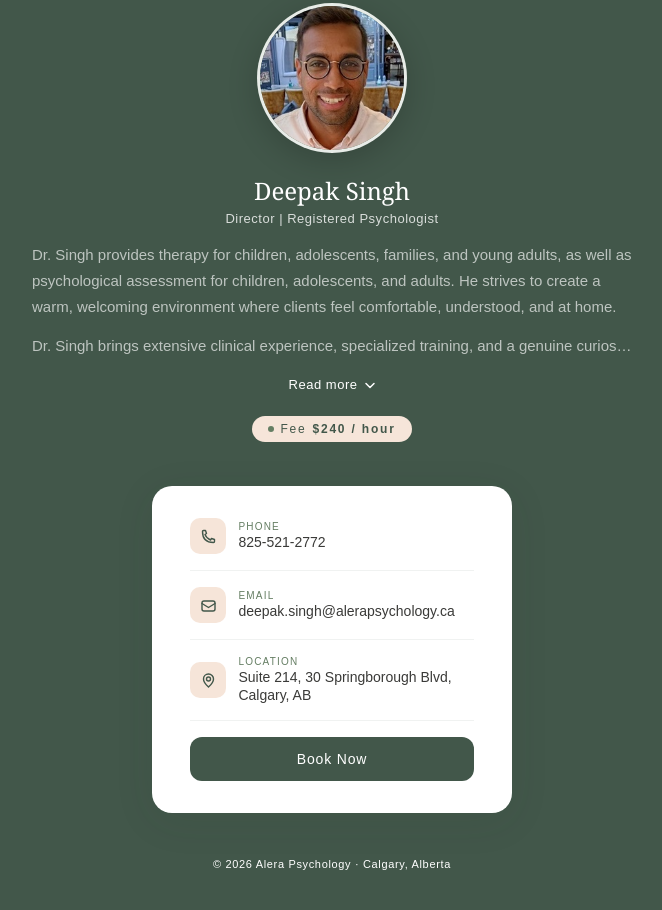
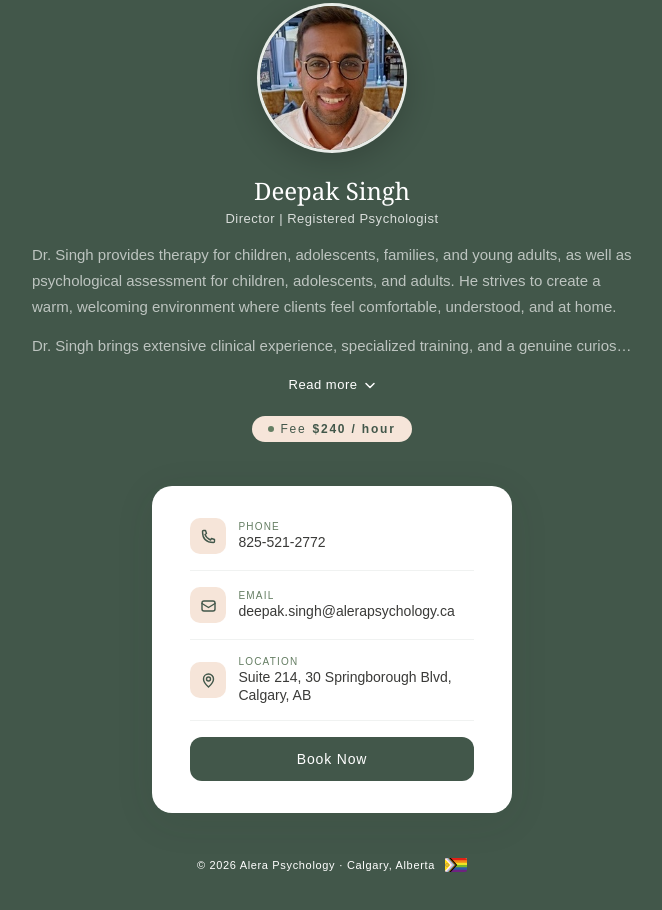
Before and after one commit to alerapsych/alerapsych.github.io, a plain HTML site: page index.html in a window 1280 px wide. Shown: the part 374-1284 px from the top of the page, without its empty margins (308-970 px from the left). Drawn offline with Linux system fonts and the light colour scheme; a web font is replaced by a local one.

Commit message:
add inclusive flag

```diff
--- a/index.html
+++ b/index.html
@@ -340,7 +340,20 @@
       color: var(--white);
       opacity: 0.3;
       letter-spacing: 0.06em;
+      display: flex;
+      flex-wrap: wrap;
+      align-items: center;
+      justify-content: center;
+      gap: 10px;
       animation: up .7s ease .44s both;
+    }
+
+    .pride-flag {
+      display: block;
+      height: 14px;
+      width: auto;
+      border-radius: 2px;
+      flex-shrink: 0;
     }
 
     @keyframes up {
@@ -470,7 +483,25 @@
 
     </div>
 
-    <footer>© 2026 Alera Psychology · Calgary, Alberta</footer>
+    <footer>
+      <span>© 2026 Alera Psychology · Calgary, Alberta</span>
+      <svg class="pride-flag" xmlns="http://www.w3.org/2000/svg" viewBox="0 0 1200 762" role="img"
+        aria-label="Inclusive pride flag">
+        <path fill="#6d2380" d="M0 0h1200v762H0V0Z" />
+        <path fill="#2c58a4" d="M0 0h1200v635H0V0Z" />
+        <path fill="#78b82a" d="M0 0h1200v508H0V0Z" />
+        <path fill="#efe524" d="M0 0h1200v381H0V0Z" />
+        <path fill="#f28917" d="M0 0h1200v254H0V0Z" />
+        <path fill="#e22016" d="M0 0h1200v127H0V0Z" />
+        <path d="M315 0H0v762h315l353-381L315 0z" />
+        <path fill="#945516" d="M241 0H0v762h241l353-381L241 0z" />
+        <path fill="#7bcce5" d="M168 0H0v762h168l353-381L168 0z" />
+        <path fill="#f4aec8" d="M95 0H0v762h95l353-381L95 0z" />
+        <path fill="#fff" d="M0 0v762h22l352-381L22 0H0z" />
+        <path fill="#fdd817" d="m0 706 301-325L0 55v651z" />
+        <circle cx="111" cy="381" r="80" fill="none" stroke="#66338b" stroke-width="19" />
+      </svg>
+    </footer>
 
   </main>
 
```
Also changed, not shown: images/inclusive_pride_flag.svg (added).
